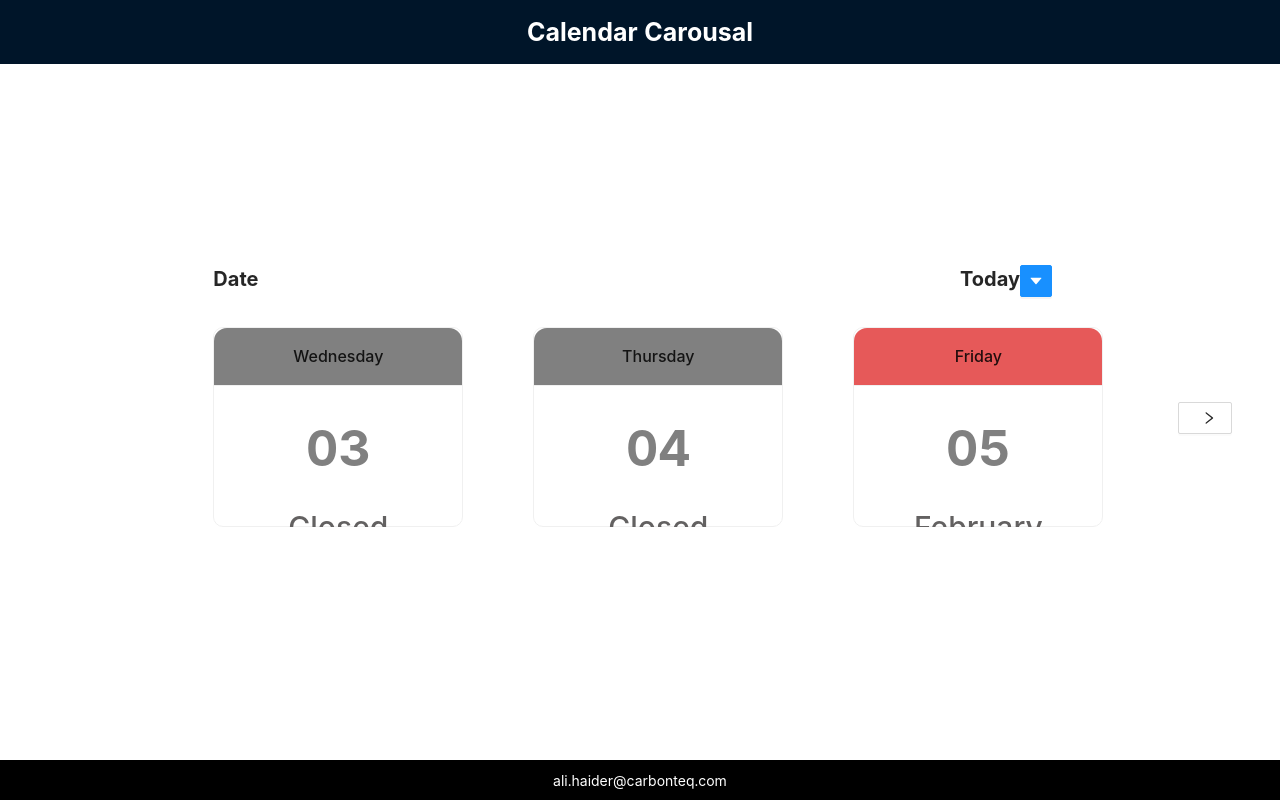
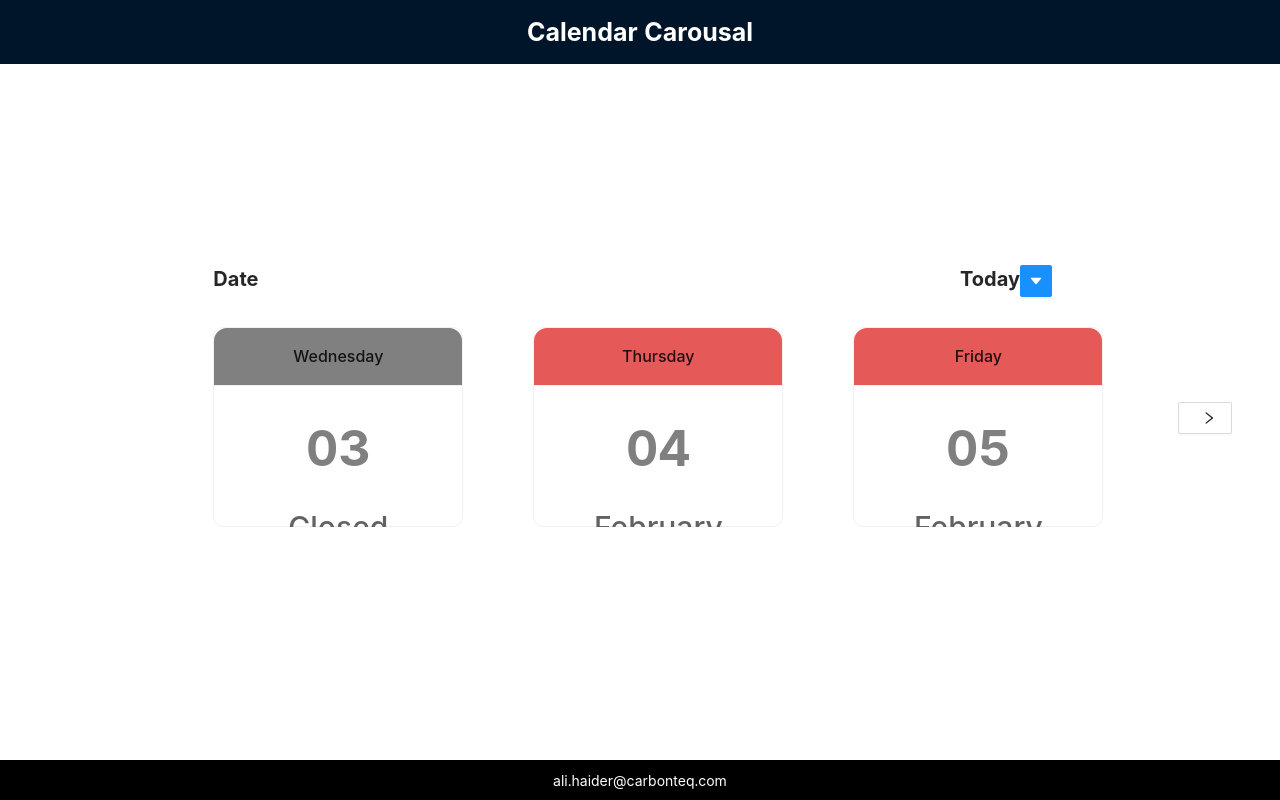
Before and after one commit to AliMalik77/Calendar-Carousal, a React app: page / in a window 1280 px wide. Built offline with nearby package versions, Linux system fonts and the light colour scheme.

Commit message:
Calendar component issues resolved

```diff
--- a/src/App.js
+++ b/src/App.js
@@ -1,12 +1,12 @@
 import React from "react";
 import Layout from "./components/common/layout/Layout";
-import { Calendar } from "./pages/Calendar";
+import Appointment from "./pages/Appointment";
 
 const App = () => {
   return (
     <>
       <Layout>
-        <Calendar disableDates={["2021-02-03", "2021-02-04"]} />
+        <Appointment />
       </Layout>
     </>
   );
--- /dev/null
+++ b/src/components/calendar/Calendar.js
@@ -0,0 +1,169 @@
+import React, { useState } from "react";
+import { Col, Row, Button, Tooltip } from "antd";
+import moment from "moment";
+import { Carousal } from "../common/carousal/Carousal";
+import CalendarCard from "../common/card/Card";
+import { CaretDownOutlined, CaretUpOutlined } from "@ant-design/icons";
+import Booking from "../common/booking/Booking";
+import PropTypes from "prop-types";
+
+const getDaysBetweenDates = (startDate, endDate) => {
+  const now = startDate.clone(),
+    dates = [];
+
+  while (now.isSameOrBefore(endDate)) {
+    dates.push({
+      day: moment(now).format("dddd"),
+      date: moment(now).format("DD"),
+      month: moment(now).format("MMMM"),
+      year: moment(now).format("YYYY"),
+    });
+
+    now.add(1, "days");
+  }
+  return dates;
+};
+
+const Calendar = (props) => {
+  const [initialState, setInitialState] = useState({
+    event: false,
+    date: ["Today"],
+    data: [],
+  });
+
+  const startDate = moment(props?.startDate);
+  const endDate = moment(props?.endDate);
+  const disableDates = props?.disableDates;
+
+  let formatDate;
+  let check;
+  const dateList = getDaysBetweenDates(startDate, endDate);
+
+  const handleEvent = (data) => {
+    setInitialState((state) => {
+      return {
+        ...state,
+        date: data.date.concat(" ", data.month, " ", data.year),
+        event: true,
+        data: data,
+      };
+    });
+  };
+
+  const handleDate = (data) => {
+    if (data) {
+      setInitialState((state) => {
+        return {
+          ...state,
+          event: true,
+          date: ["Today"],
+        };
+      });
+    } else {
+      setInitialState((state) => {
+        return {
+          ...state,
+          event: false,
+          date: ["Today"],
+        };
+      });
+    }
+  };
+
+  if (!initialState.event) {
+    return (
+      <>
+        <Row className="date-row">
+          <Col span={14} offset={4}>
+            Date
+          </Col>
+          <Col>
+            {initialState.date}
+            <Tooltip title="Down">
+              <Button
+                type="primary"
+                shape="square"
+                icon={<CaretDownOutlined />}
+                onClick={() => handleDate(true)}
+              />
+            </Tooltip>
+          </Col>
+        </Row>
+        <Row>
+          <Carousal>
+            {dateList.map(
+              (item, index) => (
+                (formatDate =
+                  dateList[index].year +
+                  "-" +
+                  dateList[index].month +
+                  "-" +
+                  dateList[index].date),
+                (formatDate = moment(formatDate).format("YYYY-MM-DD")),
+                (check = disableDates.includes(formatDate)),
+                (
+                  <Col
+                    span={24}
+                    key={index}
+                    onClick={
+                      check ? () => {} : () => handleEvent(dateList[index])
+                    }
+                  >
+                    <CalendarCard
+                      date={dateList[index].date}
+                      day={dateList[index].day}
+                      month={dateList[index].month}
+                      key={index}
+                      closed={check}
+                    />
+                  </Col>
+                )
+              )
+            )}
+          </Carousal>
+        </Row>
+      </>
+    );
+  } else {
+    return (
+      <>
+        <Row className="date-row">
+          <Col span={14} offset={4}>
+            Date
+          </Col>
+          <Col>
+            {initialState.date}
+            <Tooltip title="Down">
+              <Button
+                type="primary"
+                shape="square"
+                icon={<CaretUpOutlined />}
+                onClick={() => handleDate(false)}
+              />
+            </Tooltip>
+          </Col>
+        </Row>
+
+        <Row>
+          <Col span={24}>
+            <Booking data={initialState.data} />
+          </Col>
+        </Row>
+      </>
+    );
+  }
+};
+
+Calendar.propTypes = {
+  disableDates: PropTypes.array.isRequired,
+  startDate: PropTypes.string.isRequired,
+  endDate: PropTypes.string.isRequired,
+};
+
+Calendar.defaultProps = {
+  disableDates: ["2021-02-03"],
+  startDate: "2021-02-03",
+  endDate: "2021-02-10",
+};
+
+export default Calendar;
--- a/src/components/common/booking/Booking.js
+++ b/src/components/common/booking/Booking.js
@@ -5,7 +5,7 @@ import { Typography, Row, Col, Button, Tooltip } from "antd";
 const { Title } = Typography;
 import "./booking.styles.less";
 
-const Booking = (props) => {
+const Booking = () => {
   const [minutes, setMinutes] = useState(0);
   const [hours, setHours] = useState(0);
 
--- /dev/null
+++ b/src/pages/Appointment.js
@@ -0,0 +1,11 @@
+import React from "react";
+import Calendar from "../components/calendar/Calendar";
+const Appointment = () => {
+  return (
+    <>
+      <Calendar />
+    </>
+  );
+};
+
+export default Appointment;
--- a/src/pages/Calendar.js
+++ /dev/null
@@ -1,171 +0,0 @@
-import React, { useState } from "react";
-import { Col, Row } from "antd";
-import moment from "moment";
-import { Carousal } from "../components/common/carousal/Carousal";
-import CalendarCard from "../components/common/card/Card";
-import { Button, Tooltip } from "antd";
-import { CaretDownOutlined, CaretUpOutlined } from "@ant-design/icons";
-import Booking from "../components/common/booking/Booking";
-import PropTypes from "prop-types";
-
-const getDaysBetweenDates = (startDate, endDate) => {
-  const now = startDate.clone(),
-    dates = [];
-
-  while (now.isSameOrBefore(endDate)) {
-    dates.push({
-      day: moment(now).format("dddd"),
-      date: moment(now).format("DD"),
-      month: moment(now).format("MMMM"),
-      year: moment(now).format("YYYY"),
-    });
-
-    now.add(1, "days");
-  }
-  return dates;
-};
-
-export const Calendar = (props) => {
-  const [initialState, setInitialState] = useState({
-    event: false,
-    date: ["Today"],
-    data: [],
-  });
-
-  const startDate = moment("2021-02-03");
-  const endDate = moment("2021-02-10");
-
-  const disableDates = props?.disableDates;
-  let formatDate;
-  let check;
-  const dateList = getDaysBetweenDates(startDate, endDate);
-
-  const handleEvent = (data) => {
-    setInitialState((state) => {
-      return {
-        ...state,
-        date: data.date.concat(" ", data.month, " ", data.year),
-        event: true,
-        data: data,
-      };
-    });
-  };
-
-  const handleDate = (data) => {
-    if (data) {
-      setInitialState((state) => {
-        return {
-          ...state,
-          event: true,
-          date: ["Today"],
-        };
-      });
-    } else {
-      setInitialState((state) => {
-        return {
-          ...state,
-          event: false,
-          date: ["Today"],
-        };
-      });
-    }
-  };
-
-  if (!initialState.event) {
-    return (
-      <>
-        <Row className="date-row">
-          <Col span={14} offset={4}>
-            Date
-          </Col>
-          <Col>
-            {initialState.date}
-            <Tooltip title="Down">
-              <Button
-                type="primary"
-                shape="square"
-                icon={<CaretDownOutlined />}
-                onClick={() => handleDate(true)}
-              />
-            </Tooltip>
-          </Col>
-        </Row>
-        <Row>
-          <Carousal
-            dots={false}
-            arrows={true}
-            slidesToShow={3}
-            slidesToScroll={3}
-            speed={300}
-            infinite={true}
-          >
-            {dateList.map(
-              (item, index) => (
-                (formatDate =
-                  dateList[index].year +
-                  "-" +
-                  dateList[index].month +
-                  "-" +
-                  dateList[index].date),
-                (formatDate = moment(formatDate).format("YYYY-MM-DD")),
-                (check = disableDates.includes(formatDate)),
-                (
-                  <Col
-                    span={24}
-                    key={index}
-                    onClick={
-                      check ? () => {} : () => handleEvent(dateList[index])
-                    }
-                  >
-                    <CalendarCard
-                      date={dateList[index].date}
-                      day={dateList[index].day}
-                      month={dateList[index].month}
-                      key={index}
-                      closed={check}
-                    />
-                  </Col>
-                )
-              )
-            )}
-          </Carousal>
-        </Row>
-      </>
-    );
-  } else {
-    return (
-      <>
-        <Row className="date-row">
-          <Col span={14} offset={4}>
-            Date
-          </Col>
-          <Col>
-            {initialState.date}
-            <Tooltip title="Down">
-              <Button
-                type="primary"
-                shape="square"
-                icon={<CaretUpOutlined />}
-                onClick={() => handleDate(false)}
-              />
-            </Tooltip>
-          </Col>
-        </Row>
-
-        <Row>
-          <Col span={24}>
-            <Booking data={initialState.data} />
-          </Col>
-        </Row>
-      </>
-    );
-  }
-};
-
-Calendar.propTypes = {
-  disableDates: PropTypes.array.isRequired,
-};
-
-Calendar.defaultProps = {
-  disableDates: ["2021-02-03"],
-};
```
Also changed, not shown: 1 other file (tests, documents, lock files or other folders).
